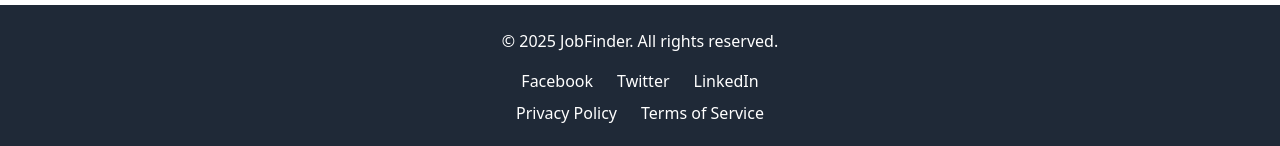
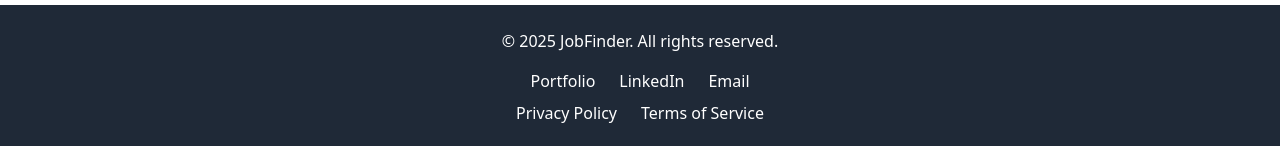
Before and after one commit to yousefalhindawi/job-listing-app, a Nuxt app: page / in a window 1280 px wide. Shown: the part 651-797 px from the top of the page. Built offline with nearby package versions, Linux system fonts and the light colour scheme; no server answers.

Commit message:
fix Footer links

```diff
--- a/components/Footer.vue
+++ b/components/Footer.vue
@@ -1,13 +1,12 @@
 <template>
   <footer class="bg-gray-800 text-white p-6 mt-12">
     <div class="container mx-auto text-center">
-        <p>&copy; 2025 JobFinder. All rights reserved.</p>
+      <p>&copy; {{ new Date().getFullYear() }} JobFinder. All rights reserved.</p>
 
-        <!-- Social Links (Optional) -->
       <div class="mt-4 space-x-6">
-          <NuxtLink to="#" class="hover:text-gray-400">Facebook</NuxtLink>
-          <NuxtLink to="#" class="hover:text-gray-400">Twitter</NuxtLink>
-          <NuxtLink to="#" class="hover:text-gray-400">LinkedIn</NuxtLink>
+        <NuxtLink to="https://yousefalhindawi.vercel.app/" :external="true" target="_blank" class="hover:text-gray-400">Portfolio</NuxtLink>
+        <NuxtLink to="https://www.linkedin.com/in/yousef-alhindawi/" :external="true" target="_blank" class="hover:text-gray-400">LinkedIn</NuxtLink>
+        <NuxtLink href="mailto::eng.yousefalhindawi@gmail.com" class="hover:text-gray-400">Email</NuxtLink>
       </div>
 
       <!-- Legal Links (Optional) -->
```
Lines whose indentation alone changed are shown as unchanged.
